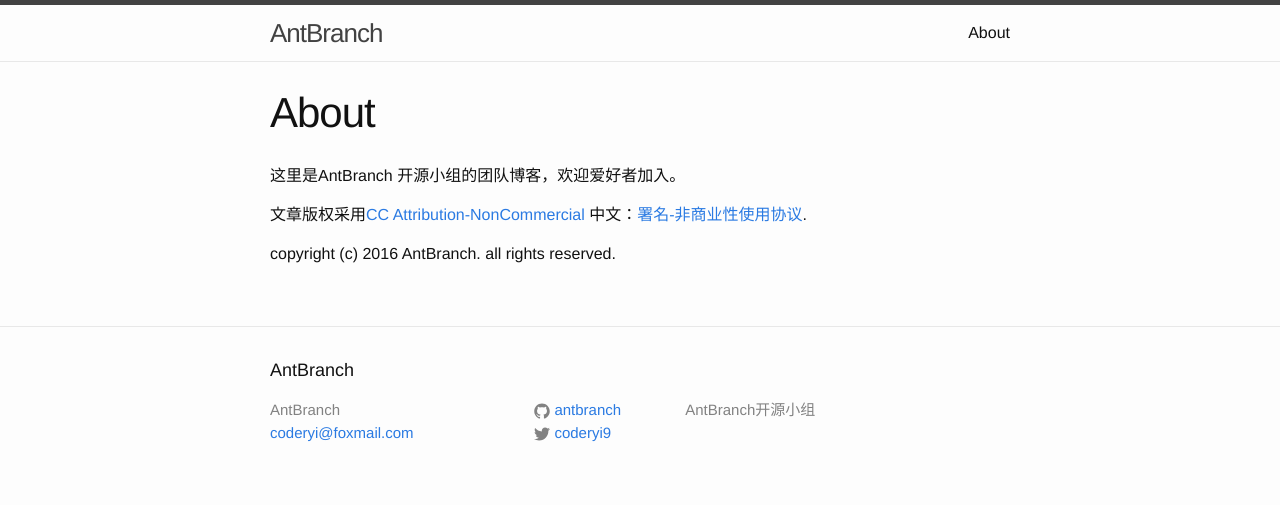
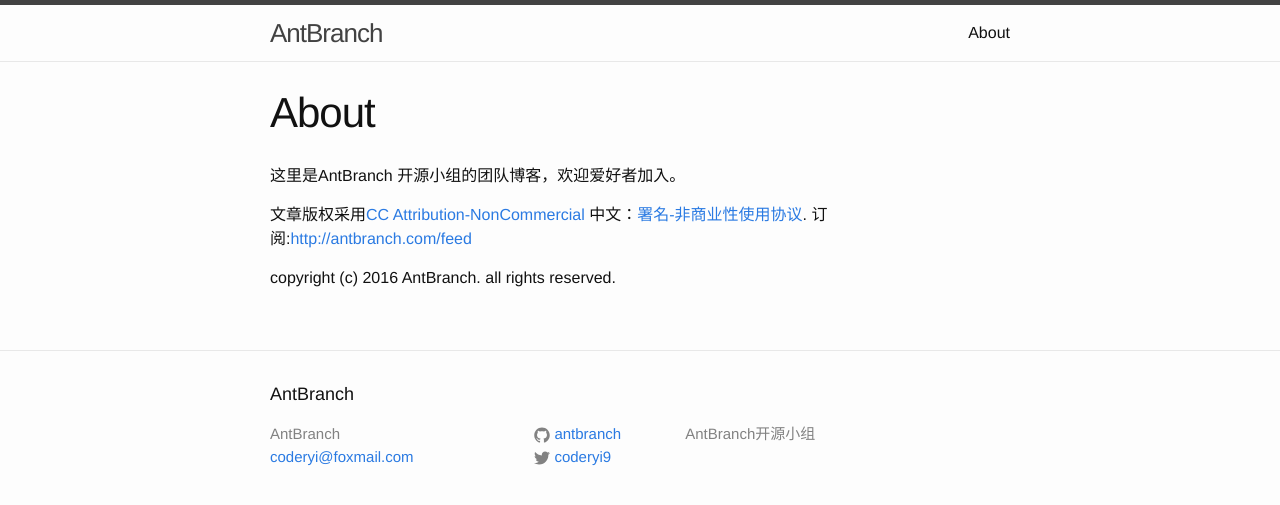
Before and after one commit to AntBranch/antbranch.github.io, a Jekyll site: the page built from about.md, in a window 1280 px wide. Shown: the top 505 px of the page. Built offline with Jekyll 4.4.1, drawn with Linux system fonts in a browser that asks for light colours.

Commit message:
Update about.md

```diff
--- a/about.md
+++ b/about.md
@@ -9,5 +9,6 @@ permalink: /about/
 
 文章版权采用[CC Attribution-NonCommercial](http://creativecommons.org/licenses/by-nc/4.0/) 中文：[署名-非商业性使用协议](http://creativecommons.org/licenses/by-nc/3.0/cn/
                                                                                                       ).
+订阅:[http://antbranch.com/feed](http://antbranch.com/feed)
 
 copyright (c) 2016 AntBranch. all rights reserved.
```
